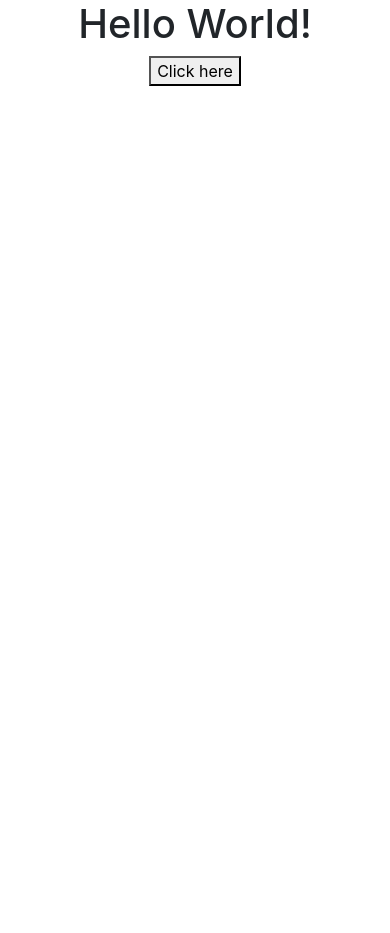
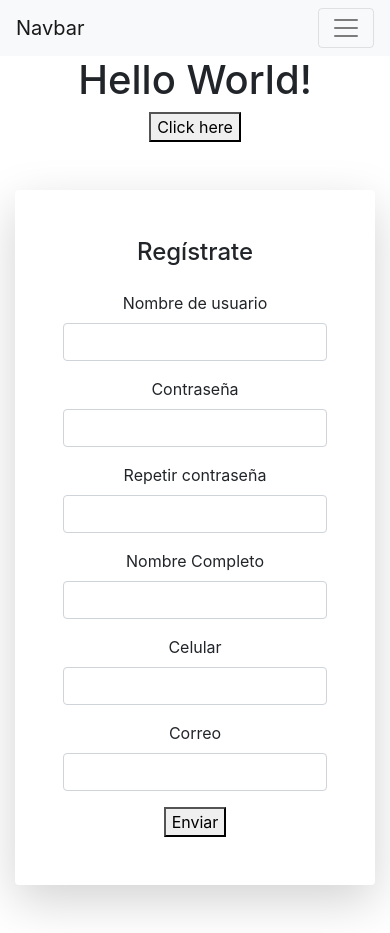
Before and after one commit to ar-corinaldi/FindMyRoomate, a React (Create React App) app in the folder front/: page /register in a window 390 px wide. Before the commit the page ends 844 px from the top, so only its background shows below. Built offline with nearby package versions, Linux system fonts and the light colour scheme.

Commit message:
register and login working

```diff
--- a/front/package.json
+++ b/front/package.json
@@ -8,6 +8,7 @@
     "@testing-library/user-event": "^7.1.2",
     "react": "^16.13.1",
     "react-dom": "^16.13.1",
+    "react-router-dom": "^5.1.2",
     "react-scripts": "3.4.1"
   },
   "scripts": {
--- a/front/src/App.js
+++ b/front/src/App.js
@@ -1,18 +1,42 @@
-import React from 'react';
-import './App.css';
+import React from "react";
+import "./App.css";
+import Navbar from "./Navbar";
+import Login from "./components/Login";
+import Register from "./components/Register";
+import { BrowserRouter as Router, Switch, Route } from "react-router-dom";
 
 function App() {
-
-  const click = () =>{
+  const click = () => {
     console.log("Redirect");
     fetch("/login");
-  }
+  };
 
   return (
-    <div className="App">
-      <h1>Hello World!</h1>
-      <button onClick={click}>Click here</button>
-    </div>
+    <Router>
+      <div className="App">
+        <Navbar />
+        <div className="container">
+          <h1>Hello World!</h1>
+          <button onClick={click}>Click here</button>
+          <Switch>
+            <Route
+              path="/login"
+              exact
+              component={() => (
+                <Login/>
+              )}
+            />
+            <Route
+              path="/register"
+              exact
+              component={() => (
+                <Register />
+              )}
+            />
+          </Switch>
+        </div>
+      </div>
+    </Router>
   );
 }
 
--- /dev/null
+++ b/front/src/Navbar.js
@@ -0,0 +1,46 @@
+import React from "react";
+import { Link } from "react-router-dom";
+
+function Navbar(props) {
+  return (
+    <div>
+      <nav className="navbar navbar-expand-lg navbar-light bg-light">
+        <a className="navbar-brand" href="#">
+          Navbar
+        </a>
+        <button
+          className="navbar-toggler"
+          type="button"
+          data-toggle="collapse"
+          data-target="#navbarNavAltMarkup"
+          aria-controls="navbarNavAltMarkup"
+          aria-expanded="false"
+          aria-label="Toggle navigation"
+        >
+          <span className="navbar-toggler-icon"></span>
+        </button>
+        <div className="collapse navbar-collapse" id="navbarNavAltMarkup">
+          <div className="navbar-nav">
+            <a className="nav-item nav-link active">
+              Home <span className="sr-only">(current)</span>
+            </a>
+            <a className="nav-item nav-link">
+              Features
+            </a>
+            <a className="nav-item nav-link">
+              Pricing
+            </a>
+            <Link to="/login"><a
+              className="nav-item nav-link"
+            >
+              Login
+            </a>
+            </Link>
+          </div>
+        </div>
+      </nav>
+    </div>
+  );
+}
+
+export default Navbar;
--- /dev/null
+++ b/front/src/components/Login.js
@@ -0,0 +1,78 @@
+import React from "react";
+import { Link } from "react-router-dom";
+
+function Login(props) {
+  return (
+    <div className="row justify-content-center">
+      <div className="col-xl-10 col-lg-12 col-md-9">
+        <div className="card o-hidden border-0 shadow-lg my-5">
+          <div className="card-body p-0">
+            <div className="row">
+              <div
+                className="col-lg-6 d-none d-lg-block bg-login-image"
+                id="bg-login-image"
+              >
+                {" "}
+                <img
+                  width="450"
+                  height="600"
+                  src="https://user-images.githubusercontent.com/26877363/79059180-9ea95180-7c3c-11ea-9408-02121b258842.jpg"
+                  alt="Prendas de vestir"
+                ></img>
+              </div>
+
+              <div className="col-lg-6">
+                <div className="p-5">
+                  <div className="text-center">
+                    <h1 className="h4 text-gray-900 mb-4">Inicie su sesión</h1>
+                  </div>
+
+                  <form method="POST" action="/login">
+                    <div className="form-group">
+                      <label className="label-input" htmlFor="username">
+                        Nombre de usuario
+                      </label>
+                      <input
+                        className="form-control"
+                        type="text"
+                        name="username"
+                        id="username"
+                        required
+                      />
+                    </div>
+                    <div className="form-group">
+                      <label className="label-input" htmlFor="password">
+                        Contraseña
+                      </label>
+                      <input
+                        type="password"
+                        name="password"
+                        id="password"
+                        className="form-control"
+                        required
+                      />
+                    </div>
+                    <button type="submit" className="shop-go">
+                      Entrar
+                    </button>
+                  </form>
+                  <div className="register">
+                    <Link
+                      style={{ WebkitTextFillColor: "black" }}
+                      className="label-input"
+                      to="/register"
+                    >
+                      ¿No eres un miembro? Registrate
+                    </Link>
+                  </div>
+                </div>
+              </div>
+            </div>
+          </div>
+        </div>
+      </div>
+    </div>
+  );
+}
+
+export default Login;
--- /dev/null
+++ b/front/src/components/Register.js
@@ -0,0 +1,128 @@
+import React from "react";
+
+function Register(props) {
+
+  const fetching = async () => {
+    fetch("/register");
+  }
+
+  return (
+      <div class="row justify-content-center">
+        <div class="col-xl-10 col-lg-12 col-md-9">
+          <div class="card o-hidden border-0 shadow-lg my-5">
+            <div class="card-body p-0">
+              <div class="row">
+                <div
+                  class="col-lg-6 d-none d-lg-block bg-login-image"
+                  id="bg-login-image"
+                >
+                  {" "}
+                  <img
+                    width="450"
+                    height="740"
+                    src="https://user-images.githubusercontent.com/26877363/79059153-6ace2c00-7c3c-11ea-923f-9ba0cc1e7a50.jpg"
+                    alt="Prendas de vestir"
+                  ></img>
+                </div>
+
+                <div class="col-lg-6">
+                  <div class="p-5">
+                    <div class="text-center">
+                      <h1 class="h4 text-gray-900 mb-4">Regístrate</h1>
+                    </div>
+
+                    <form method="POST" onSubmit={fetching}>
+                      <div className="form-group">
+                        <label className="label-input" htmlFor="username">
+                          Nombre de usuario
+                        </label>
+                        <input
+                          className="form-control"
+                          type="text"
+                          name="username"
+                          id="usernameRegister"
+                          required
+                        />
+                      </div>
+                      <div className="form-group">
+                        <label className="label-input" htmlFor="password">
+                          Contraseña
+                        </label>
+                        <input
+                          type="password"
+                          name="password"
+                          id="passwordRegister"
+                          className="form-control"
+                          required
+                        />
+                      </div>
+                      <div className="form-group">
+                        <label
+                          className="label-input"
+                          htmlFor="password2Register"
+                        >
+                          Repetir contraseña
+                        </label>
+                        <input
+                          type="password"
+                          name="password2Register"
+                          id="password2Register"
+                          className="form-control"
+                          required
+                        />
+                      </div>
+                      <div className="form-group">
+                        <label className="label-input" htmlFor="nameRegister">
+                          Nombre Completo
+                        </label>
+                        <input
+                          type="text"
+                          name="nameRegister"
+                          id="nameRegister"
+                          className="form-control"
+                          required
+                        />
+                      </div>
+                      <div className="form-group">
+                        <label
+                          className="label-input"
+                          htmlFor="phone_register"
+                          className="primary"
+                        >
+                          Celular
+                        </label>
+                        <input
+                          type="number"
+                          name="phoneRegister"
+                          id="phoneRegister"
+                          className="form-control"
+                          required
+                        />
+                      </div>
+                      <div className="form-group">
+                        <label className="label-input" htmlFor="email_register">
+                          Correo
+                        </label>
+                        <input
+                          type="email"
+                          name="emailRegister"
+                          id="emailRegister"
+                          className="form-control"
+                          required
+                        />
+                      </div>
+                      <button type="submit" className="shop-go">
+                        Enviar
+                      </button>
+                    </form>
+                  </div>
+                </div>
+              </div>
+            </div>
+          </div>
+        </div>
+      </div>
+  );
+}
+
+export default Register;
```
Also changed, not shown: 2 other files (tests, documents, lock files or other folders).
